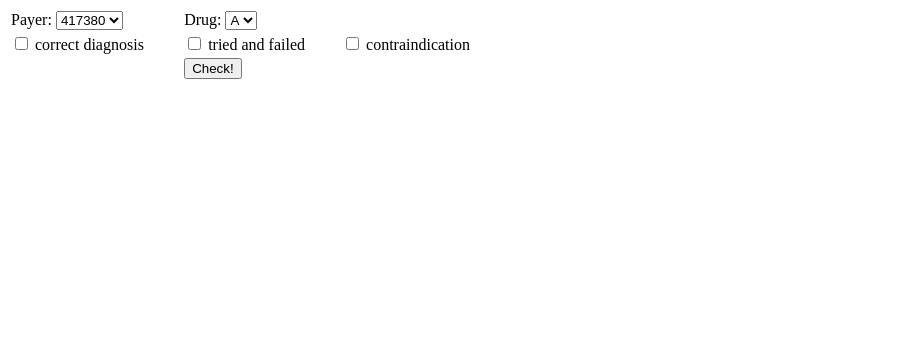
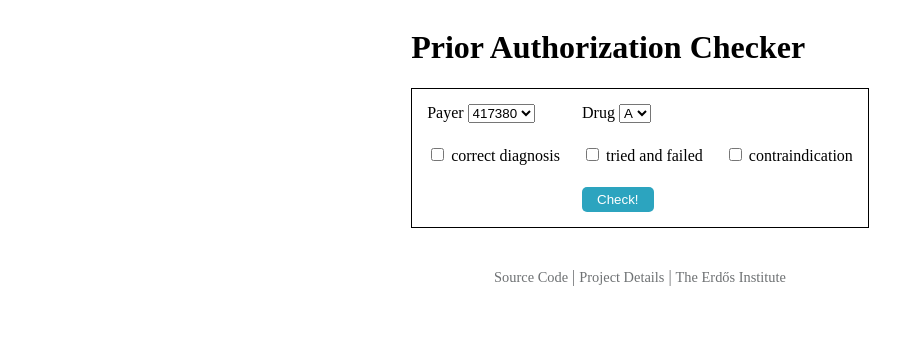
Before and after one commit to wormtooth/pachecker, a Flask app: page /pa_form in a window 1280 px wide. Shown: the top 353 px of the page, without its empty margins (0-921 px from the left). Run offline with Flask 2, Linux system fonts and the light colour scheme.

Commit message:
better ui

```diff
--- a/app.py
+++ b/app.py
@@ -8,7 +8,7 @@ from models import get_formulary, load_model
 rfc = load_model()
 formulary = get_formulary()
 
-app = Flask(__name__)
+app = Flask(__name__, static_url_path='/static')
 SECRET_KEY = os.urandom(32)
 app.config['SECRET_KEY'] = SECRET_KEY
 
@@ -39,7 +39,7 @@ def pa_result():
 
     result = rfc[(bin, drug, correct_diagnosis,
                   tried_and_failed, contraindication)]
-    result = f'{result * 100: .2f}'
+    result = round(result * 100, 2)
     code = formulary.get((form.payer.data, form.drug.data), 0)
     return render_template(
         'pa_result.html',
--- /dev/null
+++ b/static/css/style.css
@@ -0,0 +1,48 @@
+#content {
+    display: table;
+    margin: auto;
+}
+
+#content .box {
+    border: solid 1px;
+    padding: 3px;
+}
+
+table.patable td {
+    padding: 10px;
+}
+
+#footer {
+    padding: .8em 0 3.6em;
+    margin-top: 1em;
+    line-height: 2.5;
+    color: #6E7173;
+    text-align: center;
+}
+
+#footer a {
+    font-size: .9em;
+}
+
+#footer a {
+    text-decoration: none;
+    color: #6E7173;
+}
+
+#footer a:hover {
+    outline: 0;
+}
+
+#footer a:hover, a:active {
+    color: #444;
+}
+
+input[type=submit] {
+    padding:5px 15px;
+    background:#2CA4BF;
+    color: white;
+    border:0 none;
+    cursor:pointer;
+    -webkit-border-radius: 5px;
+    border-radius: 5px;
+}
--- a/templates/base.html
+++ b/templates/base.html
@@ -6,15 +6,22 @@
 	{% else %}
 	<title>CoverMyMeds</title>
 	{% endif %}
-	<style>
-		table {
-			width: 500px;
-		}
-	</style>
+	<link rel="stylesheet" type="text/css" href="/static/css/style.css">
 </head>
 <body>
-	<div class="content">
+	<div id="header">
+	</div>
+
+	<div id="content">
 	{% block content %}{% endblock %}
+	</div>
+
+	<div id="footer">
+		<a rel="nofollow" target="_blank" href="https://github.com/wormtooth/pachecker">Source Code</a>
+		|
+		<a rel="nofollow" target="_blank" href="https://github.com/domagal9/cmm_pa">Project Details</a>
+		|
+		<a rel="nofollow" target="_blank" href="https://www.erdosinstitute.org">The Erdős Institute</a>
 	</div>
 </body>
 </html>
--- a/templates/pa_form.html
+++ b/templates/pa_form.html
@@ -1,18 +1,19 @@
 {% extends "base.html" %}
 {% block content %}
-	<form action="{{ url_for('pa_result') }}" method="post" name="input">
+	<form class="paform" action="{{ url_for('pa_result') }}" method="post" name="input">
 		{{ form.csrf_token }}
-		<table>
+		<span class="form_title"><h1>Prior Authorization Checker</h1></span>
+		<table class="patable box">
 			<tr>
-				<td>{{ form.payer.label }}: {{ form.payer }}</td>
-				<td>{{ form.drug.label }}: {{ form.drug }}</td>
+				<td><span class="label">{{ form.payer.label.text }}</span> {{ form.payer }}</td>
+				<td><span class="label">{{ form.drug.label.text }}</span> {{ form.drug }}</td>
 				<td></td>
 			</tr>
 
 			<tr>
-				<td>{{ form.correct_diagnosis }} {{ form.correct_diagnosis.label }}</td>
-				<td>{{ form.tried_and_failed }} {{ form.tried_and_failed.label }}</td>
-				<td>{{ form.contraindication }} {{ form.contraindication.label }}</td>
+				<td>{{ form.correct_diagnosis }} <span class="label">{{ form.correct_diagnosis.label.text }}</span></td>
+				<td>{{ form.tried_and_failed }} <span class="label">{{ form.tried_and_failed.label.text }}</span></td>
+				<td>{{ form.contraindication }} <span class="label">{{ form.contraindication.label.text }}</span></td>
 			</tr>
 
 			<tr>
```
Also changed, not shown: templates/pa_result.html (+20 -7 lines).
